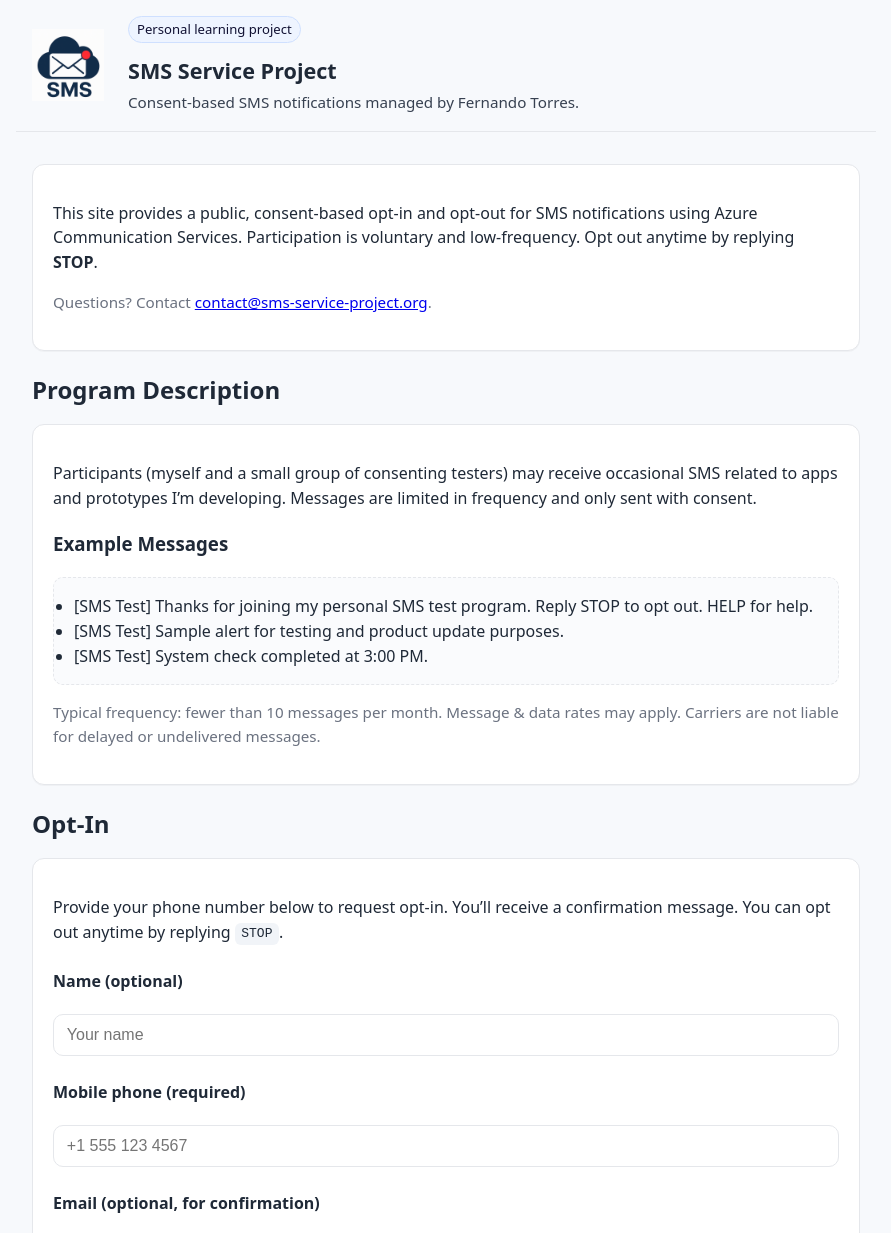
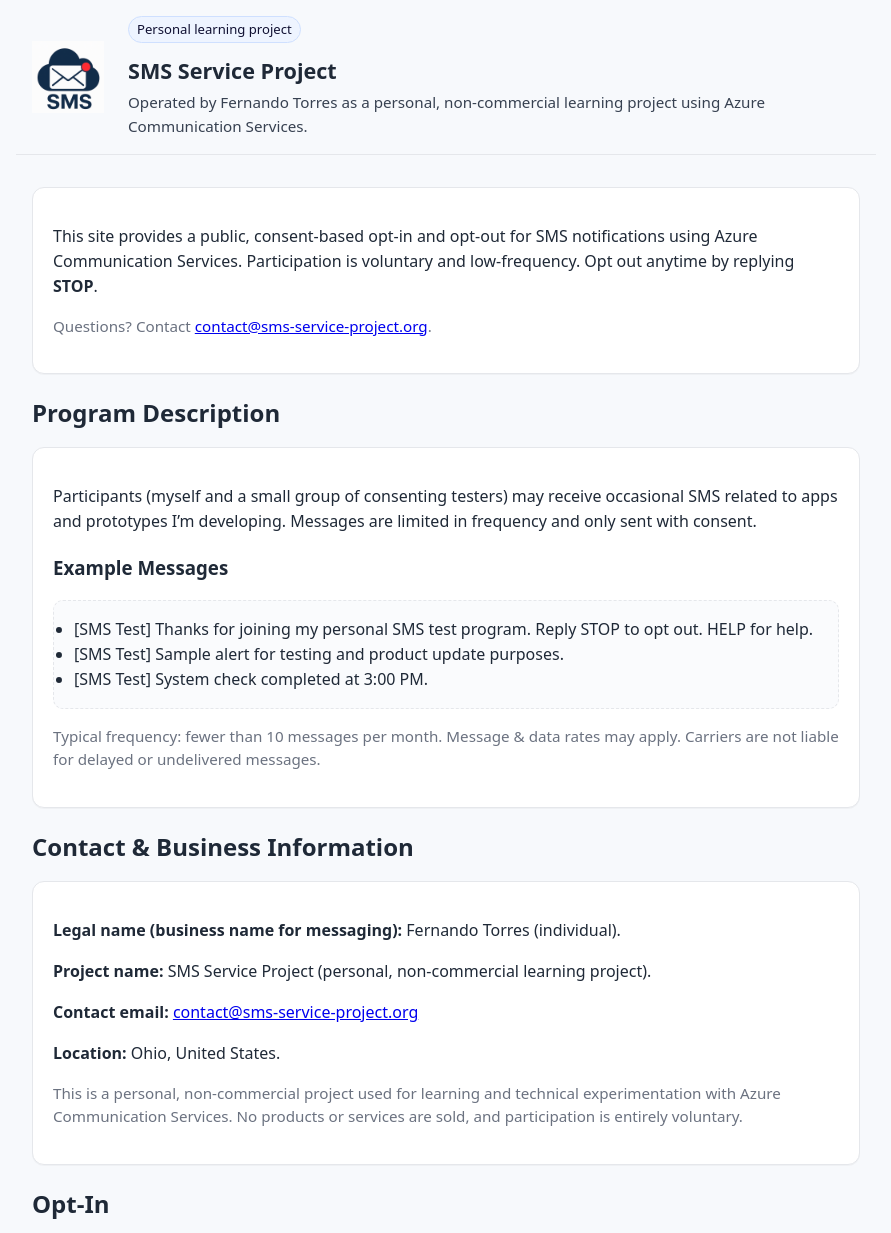
Before and after one commit to fxtorres22/sms-service-project, a plain HTML site: page index.html in a window 1280 px wide. Shown: the top 1233 px of the page, without its empty margins (194-1085 px from the left). Drawn offline with Linux system fonts and the light colour scheme.

Commit message:
Update index.html

```diff
--- a/index.html
+++ b/index.html
@@ -3,7 +3,7 @@
 <head>
   <meta charset="UTF-8"/>
   <meta name="viewport" content="width=device-width, initial-scale=1.0"/>
-  <title>SMS Service Project – Fernando Torres</title>
+  <title>Fernando Torres – SMS Service Project</title>
 
   <link rel="canonical" href="https://www.sms-service-project.org/">
   <meta name="robots" content="index,follow">
@@ -50,11 +50,11 @@
   <script type="application/ld+json">
   {
     "@context":"https://schema.org",
-    "@type":"Organization",
-    "name":"SMS Service Project",
+    "@type":"Person",
+    "name":"Fernando Torres",
     "url":"https://www.sms-service-project.org/",
     "email":"contact@sms-service-project.org",
-    "founder":"Fernando Torres",
+    "jobTitle":"Owner and operator of SMS Service Project (personal learning project)",
     "sameAs":[ "https://github.com/fxtorres22" ]
   }
   </script>
@@ -65,7 +65,9 @@
     <div>
       <span class="kicker">Personal learning project</span>
       <h1>SMS Service Project</h1>
-      <div class="identity">Consent-based SMS notifications managed by Fernando Torres.</div>
+      <div class="identity">
+        Operated by Fernando Torres as a personal, non-commercial learning project using Azure Communication Services.
+      </div>
     </div>
   </header>
 
@@ -88,6 +90,19 @@
         <li>[SMS Test] System check completed at 3:00 PM.</li>
       </ul>
       <p class="muted">Typical frequency: fewer than 10 messages per month. Message &amp; data rates may apply. Carriers are not liable for delayed or undelivered messages.</p>
+    </section>
+
+    <!-- ===== Contact & Business Information (for verification) ===== -->
+    <h2>Contact &amp; Business Information</h2>
+    <section class="card">
+      <p><strong>Legal name (business name for messaging):</strong> Fernando Torres (individual).</p>
+      <p><strong>Project name:</strong> SMS Service Project (personal, non-commercial learning project).</p>
+      <p><strong>Contact email:</strong> <a href="mailto:contact@sms-service-project.org">contact@sms-service-project.org</a></p>
+      <p><strong>Location:</strong> Ohio, United States.</p>
+      <p class="muted">
+        This is a personal, non-commercial project used for learning and technical experimentation with Azure Communication Services.
+        No products or services are sold, and participation is entirely voluntary.
+      </p>
     </section>
 
     <!-- ===== Opt-In Section ===== -->
@@ -151,13 +166,13 @@
       </form>
     </section>
 
-
     <section class="card">
       <strong>About &amp; Support</strong>
       <p class="identity">
+        Legal identity (business name for messaging): Fernando Torres (individual)<br/>
         Owner/Operator: Fernando Torres<br/>
         Email: <a href="mailto:contact@sms-service-project.org">contact@sms-service-project.org</a><br/>
-        <!--Postal address: <em>(Add PO Box or commercial mailbox here)</em><br/>-->
+        <!--Postal address: <em>(Add PO Box or commercial mailbox here if you choose)</em><br/>-->
         Support hours: Mon–Fri, 9:00am–5:00pm ET
       </p>
       <p class="muted">Status: Operational. Last updated: November 4, 2025.</p>
```
